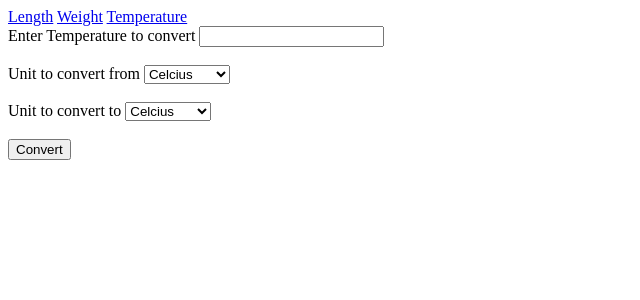
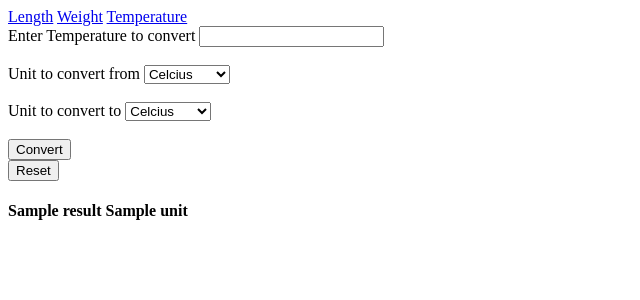
Before and after one commit to rishikabilla/unit_converter, a Flask app: template templates/temp.html in a window 1280 px wide. Shown: the top 300 px of the page, without its empty margins (0-640 px from the left). Run offline with Flask 3, Linux system fonts and the light colour scheme; the template is opened without the code that fills it: most values are stand-ins (such as "Sample title", 1, 10 or a date in 2020).

Commit message:
Made corrections to properly implement reset functionality

```diff
--- a/main.py
+++ b/main.py
@@ -22,7 +22,7 @@ def length():
         # Using meter as the base unit allows conversion between any two units
         # with a single formula: value * from_factor / to_factor
         result=length*length_factors[from_unit]/length_factors[to_unit]
-        return render_template("result.html",result=result,unit=to_unit)
+        return render_template("index.html",result=result,unit=to_unit)
 #defining the route for weight conversion page
 @app.route("/weight-conversion",methods=["GET","POST"])
 def weight():
@@ -42,7 +42,7 @@ def weight():
         # Using gram as the base unit allows conversion between any two units
         # with a single formula: value * from_factor / to_factor
         result=weight*weight_factors[from_unit]/weight_factors[to_unit]
-        return render_template("result.html",result=result,unit=to_unit)
+        return render_template("weight.html",result=result,unit=to_unit)
 
 @app.route("/temperature-conversion",methods=["GET","POST"])
 def temp():
@@ -54,7 +54,7 @@ def temp():
         to_unit=request.form["to"]
         if from_unit==to_unit:
             result=temp
-            return render_template("result.html",result=result,unit=to_unit)
+            return render_template("temp.html",result=result,unit=to_unit)
 
         #Converting to base Temp Celcius first
         if from_unit=="C":
@@ -72,10 +72,7 @@ def temp():
             result=(c * 9/5) + 32
         elif to_unit == "K":
             result=c + 273.15
-        return render_template("result.html",result=result,unit=to_unit)
-
-
-
+        return render_template("temp.html",result=result,unit=to_unit)
 
 if __name__=="__main__":
     app.run(debug=True)
--- a/templates/temp.html
+++ b/templates/temp.html
@@ -31,5 +31,12 @@
         <br>
         <br>
         <input type="submit" value="Convert">
+    </form>
+    <form method="get">
+        <button type="submit">Reset</button>
+    </form>
+    {% if result is not none %}
+    <h4>{{ result }} {{ unit }}</h4>
+    {% endif %}
 </body>
 </html>
```
Also changed, not shown: templates/index.html (+6 -1 lines), templates/result.html (deleted, +0 -14 lines), templates/weight.html (+7 -0 lines).
